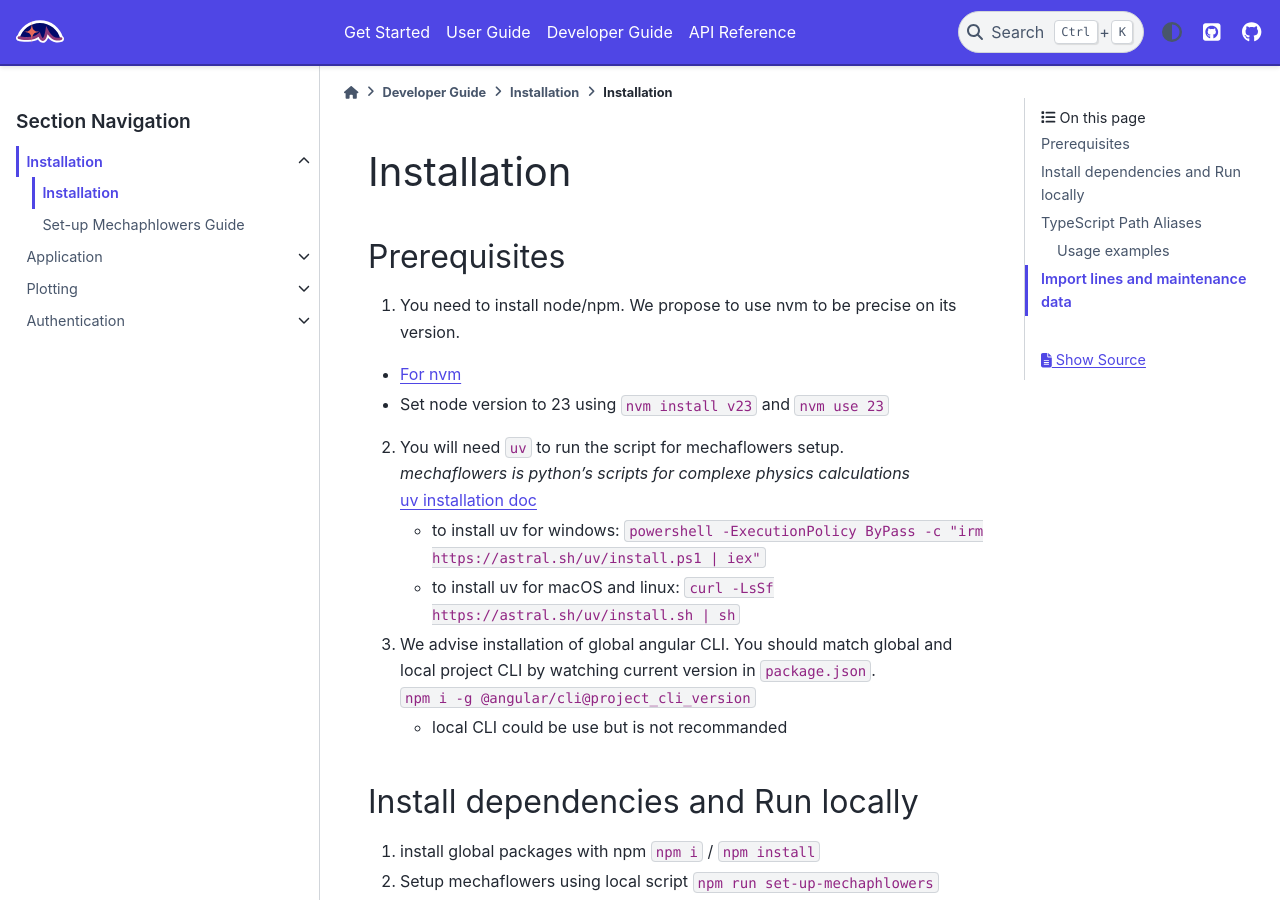
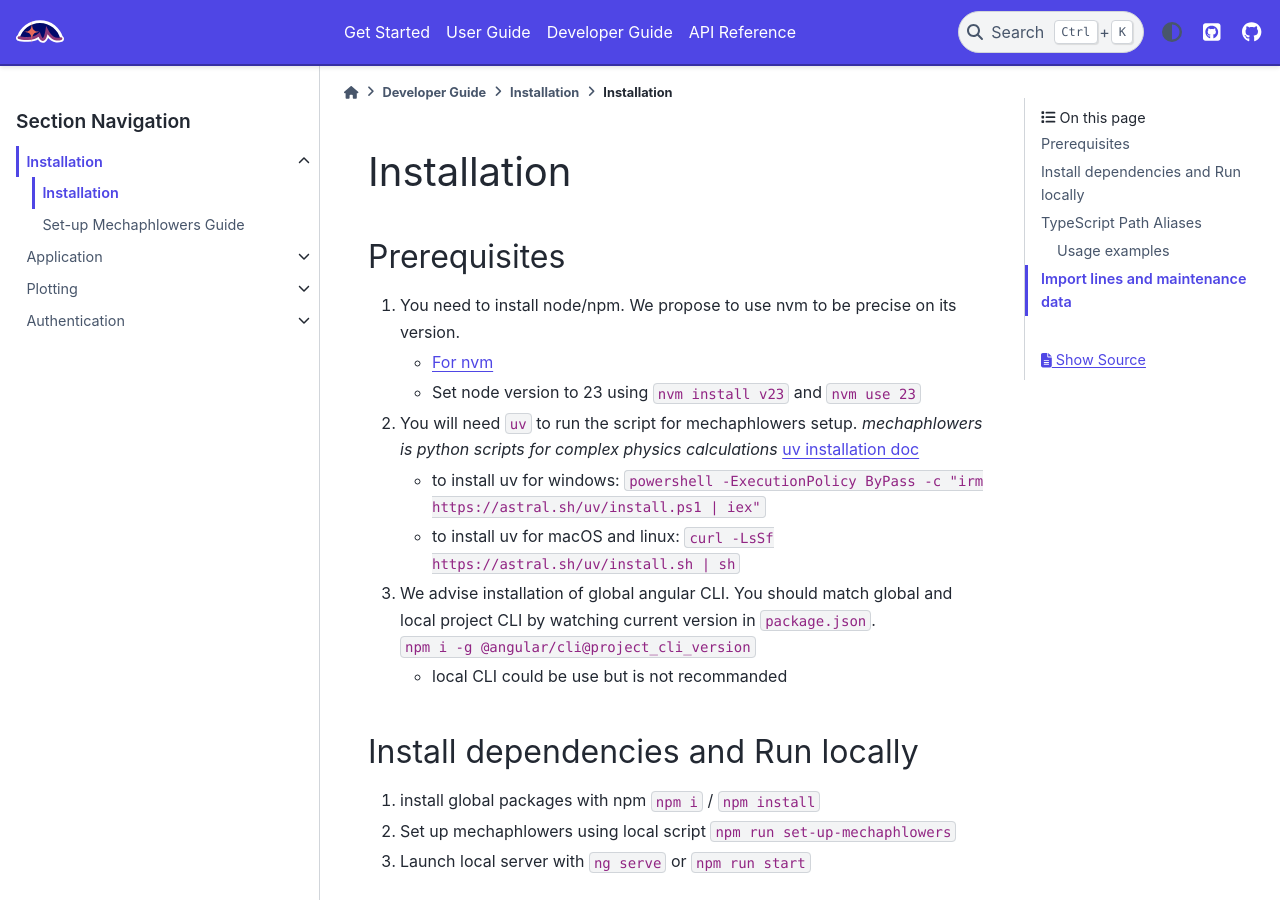
Before and after one commit to phlowers/phlowers-stellar-app, a Sphinx documentation site: the page built from docs-sphinx/source/user_docs/developer_guide/installation/developer_install.md, in a window 1280 px wide and 900 px high. Built offline with Sphinx 7.4.7 and the PyData theme 0.15.4, drawn with Linux system fonts in a browser that asks for light colours.

Commit message:
docs: Fix typos in developers' doc (#997)
* docs: Fix typos

Signed-off-by: lou-qui <184963772+lou-qui@users.noreply.github.com>

* docs: Fix typos

Co-authored-by: Github Copilot
Signed-off-by: lou-qui <184963772+lou-qui@users.noreply.github.com>

---------

Signed-off-by: lou-qui <184963772+lou-qui@users.noreply.github.com>

```diff
--- a/docs-sphinx/source/user_docs/developer_guide/installation/developer_install.md
+++ b/docs-sphinx/source/user_docs/developer_guide/installation/developer_install.md
@@ -2,11 +2,11 @@
 
 ## Prerequisites
 1. You need to install node/npm. We propose to use nvm to be precise on its version.
-- [For nvm](https://github.com/nvm-sh/nvm)
-- Set node version to 23 using `nvm install v23` and `nvm use 23`
+    - [For nvm](https://github.com/nvm-sh/nvm)
+    - Set node version to 23 using `nvm install v23` and `nvm use 23`
 
-2. You will need `uv` to run the script for mechaflowers setup.
-*mechaflowers is python's scripts for complexe physics calculations*
+2. You will need `uv` to run the script for mechaphlowers setup.
+*mechaphlowers is python scripts for complex physics calculations*
 [uv installation doc](https://docs.astral.sh/uv/getting-started/installation/)
    - to install uv for windows: `powershell -ExecutionPolicy ByPass -c "irm https://astral.sh/uv/install.ps1 | iex"`
    - to install uv for macOS and linux: `curl -LsSf https://astral.sh/uv/install.sh | sh`
@@ -19,7 +19,7 @@ You should match global and local project CLI by watching current version in `pa
 ## Install dependencies and Run locally
 1. install global packages with npm `npm i` / `npm install`
 
-2. Setup mechaflowers using local script `npm run set-up-mechaphlowers`
+2. Set up mechaphlowers using local script `npm run set-up-mechaphlowers`
 
 3. Launch local server with `ng serve` or `npm run start`
 
```
